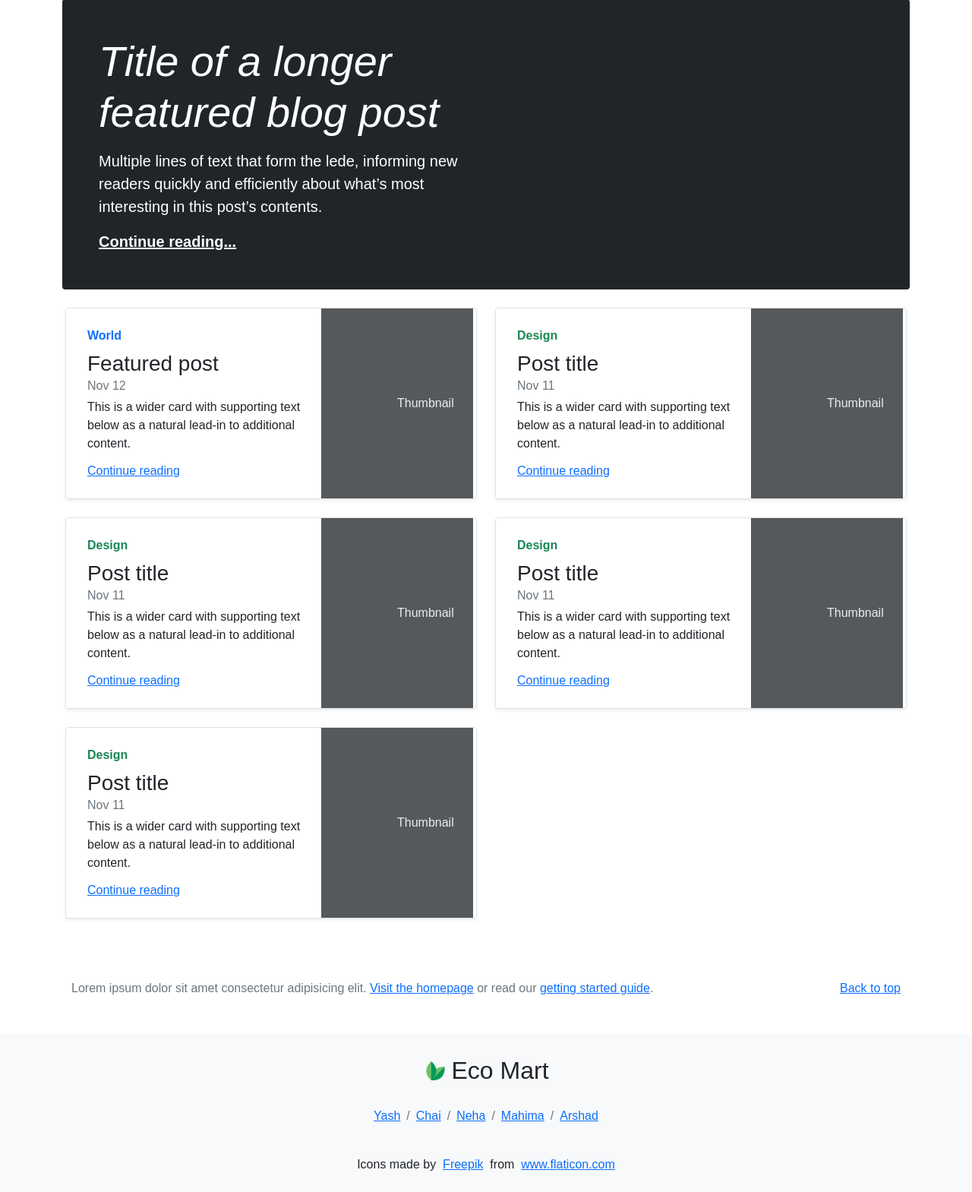
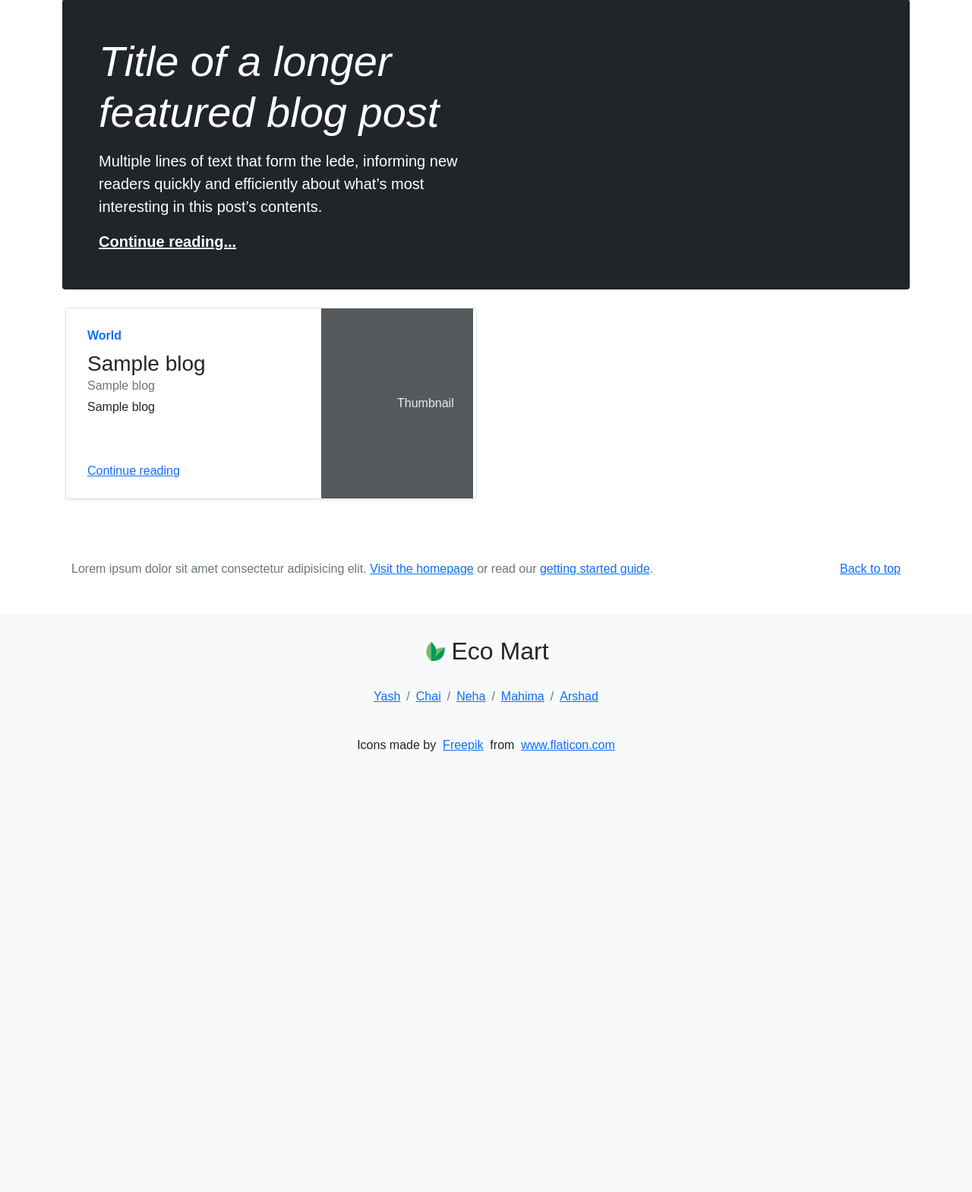
Before and after one commit to YashKandalkar/eco-mart, a Flask app: template templates/blog/blog.html in a window 1280 px wide. Shown: the part 217-1786 px from the top of the page at 76% size. After the commit the page ends 1206 px from the top, so only its background shows below. Run offline with Flask 2, Linux system fonts and the light colour scheme; the template is opened without the code that fills it: most values are stand-ins (such as "Sample title", 1, 10 or a date in 2020); parts of the project's set-up code (start-up, migrations or seed data) failed here and were passed over; some libraries are stand-ins or nearby versions.

Commit message:
feat: backend to blog section 1.0

```diff
--- a/templates/blog/blog.html
+++ b/templates/blog/blog.html
@@ -1,11 +1,10 @@
-<!---------------------------------------TODO----------------------------------------------------->
-<!--Integrate backend of "add_blog.html" -->
+
 {% extends "base.html" %}
-<html lang="en"><head>
+<head>
     <meta charset="utf-8">
     <meta name="viewport" content="width=device-width, initial-scale=1">
     <meta name="description" content="">
-    <meta name="author" content="Mark Otto, Jacob Thornton, and Bootstrap contributors">
+    <!-- <meta name="author" content="Mark Otto, Jacob Thornton, and Bootstrap contributors"> -->
     <meta name="generator" content="Hugo 0.84.0">
     {% block title %}Blogs {% endblock %}
     <link rel="canonical" href="https://getbootstrap.com/docs/5.0/examples/album/">
@@ -22,8 +21,8 @@
 <link rel="manifest" href="/docs/5.0/assets/img/favicons/manifest.json">
 <link rel="mask-icon" href="/docs/5.0/assets/img/favicons/safari-pinned-tab.svg" color="#7952b3">
 <link rel="icon" href="/docs/5.0/assets/img/favicons/favicon.ico">
-<link href="https://cdn.jsdelivr.net/npm/bootstrap@5.0.2/dist/css/bootstrap.min.css" rel="stylesheet" integrity="sha384-EVSTQN3/azprG1Anm3QDgpJLIm9Nao0Yz1ztcQTwFspd3yD65VohhpuuCOmLASjC" crossorigin="anonymous">
-<script src="https://cdn.jsdelivr.net/npm/bootstrap@5.0.2/dist/js/bootstrap.bundle.min.js" integrity="sha384-MrcW6ZMFYlzcLA8Nl+NtUVF0sA7MsXsP1UyJoMp4YLEuNSfAP+JcXn/tWtIaxVXM" crossorigin="anonymous"></script>
+<link href="https://cdn.jsdelivr.net/npm/bootstrap@5.0.2/dist/css/bootstrap.min.css" rel="stylesheet" crossorigin="anonymous">
+<script src="https://cdn.jsdelivr.net/npm/bootstrap@5.0.2/dist/js/bootstrap.bundle.min.js" icrossorigin="anonymous"></script>
 
 <meta name="theme-color" content="#7952b3">
 
@@ -41,6 +40,26 @@
         .bd-placeholder-img-lg {
           font-size: 3.5rem;
         }
+      }
+      .desc {
+        position: relative;
+        line-height: 1.2em;
+        overflow: hidden;
+        height: 3.6em; /* exactly three lines */
+      }
+      .desc:after {
+        content: "";
+        text-align: right;
+        position: absolute;
+        bottom: 0;
+        right: 0;
+        width: 70%;
+        height: 1.2em;
+        background: linear-gradient(
+          to right,
+          rgba(255, 255, 255, 0),
+          rgba(255, 255, 255, 1) 50%
+        );
       }
     </style>
 
@@ -103,7 +122,29 @@
     </div>
 
     <div class="row mb-2">
-      <div class="col-md-6">
+        {% for blog in blogs %}
+        <div class="col-md-6">
+
+          <div class="row g-0 border rounded overflow-hidden flex-md-row mb-4 shadow-sm h-md-250 position-relative">
+            <div class="col p-4 d-flex flex-column position-static">
+              <strong class="d-inline-block mb-2 text-primary">World</strong>
+              <h3 class="mb-0">{{blog[2]}}</h3>
+              <div class="mb-1 text-muted">{{blog[7]}}</div>
+              <p class=" desc card-text mb-auto ">{{blog[3]}}</p>
+              <a href="/read_blog/{{blog[0]}}" class="stretched-link">Continue reading</a>
+            </div>
+            <div class="col-auto d-none d-lg-block">
+              <!-- <img src="{{blogs[0][6]}}" style="height: 100%; width: 100%;" alt="" srcset=""> -->
+              <svg class="bd-placeholder-img" width="200" height="250" xmlns="{{blog[6]}}" role="img" aria-label="Placeholder: Thumbnail" preserveAspectRatio="xMidYMid slice" focusable="false"><title>Placeholder</title><rect width="100%" height="100%" fill="#55595c"></rect><text x="50%" y="50%" fill="#eceeef" dy=".3em">Thumbnail</text></svg>
+
+            </div>
+          </div>
+
+        </div>
+        {% endfor %}
+
+      <!--  -->
+      <!-- <div class="col-md-6">
         <div class="row g-0 border rounded overflow-hidden flex-md-row mb-4 shadow-sm h-md-250 position-relative">
           <div class="col p-4 d-flex flex-column position-static">
             <strong class="d-inline-block mb-2 text-primary">World</strong>
@@ -117,8 +158,8 @@
 
           </div>
         </div>
-      </div>
-      <div class="col-md-6">
+      </div> -->
+      <!-- <div class="col-md-6">
         <div class="row g-0 border rounded overflow-hidden flex-md-row mb-4 shadow-sm h-md-250 position-relative">
           <div class="col p-4 d-flex flex-column position-static">
             <strong class="d-inline-block mb-2 text-success">Design</strong>
@@ -148,36 +189,7 @@
           </div>
         </div>
       </div>
-      <div class="col-md-6">
-        <div class="row g-0 border rounded overflow-hidden flex-md-row mb-4 shadow-sm h-md-250 position-relative">
-          <div class="col p-4 d-flex flex-column position-static">
-            <strong class="d-inline-block mb-2 text-success">Design</strong>
-            <h3 class="mb-0">Post title</h3>
-            <div class="mb-1 text-muted">Nov 11</div>
-            <p class="mb-auto">This is a wider card with supporting text below as a natural lead-in to additional content.</p>
-            <a href="#" class="stretched-link">Continue reading</a>
-          </div>
-          <div class="col-auto d-none d-lg-block">
-            <svg class="bd-placeholder-img" width="200" height="250" xmlns="http://www.w3.org/2000/svg" role="img" aria-label="Placeholder: Thumbnail" preserveAspectRatio="xMidYMid slice" focusable="false"><title>Placeholder</title><rect width="100%" height="100%" fill="#55595c"></rect><text x="50%" y="50%" fill="#eceeef" dy=".3em">Thumbnail</text></svg>
-
-          </div>
-        </div>
-      </div>
-      <div class="col-md-6">
-        <div class="row g-0 border rounded overflow-hidden flex-md-row mb-4 shadow-sm h-md-250 position-relative">
-          <div class="col p-4 d-flex flex-column position-static">
-            <strong class="d-inline-block mb-2 text-success">Design</strong>
-            <h3 class="mb-0">Post title</h3>
-            <div class="mb-1 text-muted">Nov 11</div>
-            <p class="mb-auto">This is a wider card with supporting text below as a natural lead-in to additional content.</p>
-            <a href="#" class="stretched-link">Continue reading</a>
-          </div>
-          <div class="col-auto d-none d-lg-block">
-            <svg class="bd-placeholder-img" width="200" height="250" xmlns="http://www.w3.org/2000/svg" role="img" aria-label="Placeholder: Thumbnail" preserveAspectRatio="xMidYMid slice" focusable="false"><title>Placeholder</title><rect width="100%" height="100%" fill="#55595c"></rect><text x="50%" y="50%" fill="#eceeef" dy=".3em">Thumbnail</text></svg>
-
-          </div>
-        </div>
-      </div>
+       -->
     </div>
 
 
@@ -192,7 +204,7 @@
 </footer>
 
 
-<script src="/docs/5.0/dist/js/bootstrap.bundle.min.js" integrity="sha384-MrcW6ZMFYlzcLA8Nl+NtUVF0sA7MsXsP1UyJoMp4YLEuNSfAP+JcXn/tWtIaxVXM" crossorigin="anonymous"></script>
+<script src="/docs/5.0/dist/js/bootstrap.bundle.min.js" crossorigin="anonymous"></script>
 <style>
 .tb_button
 {
```
Also changed, not shown: blogs.py (+27 -7 lines), blogs_defn.py (added, +40 -0 lines), templates/blog/add_blog.html (+90 -30 lines), templates/blog/readblog.html (+28 -24 lines), templates/dashboard.html (+17 -13 lines).
